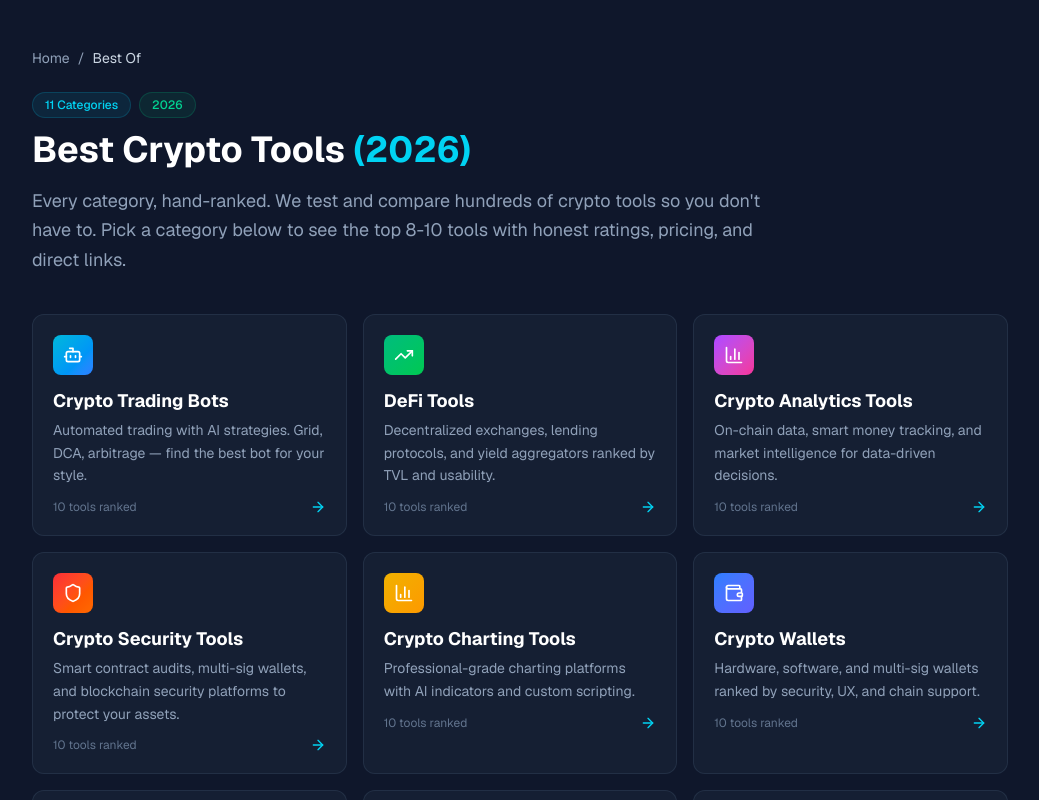
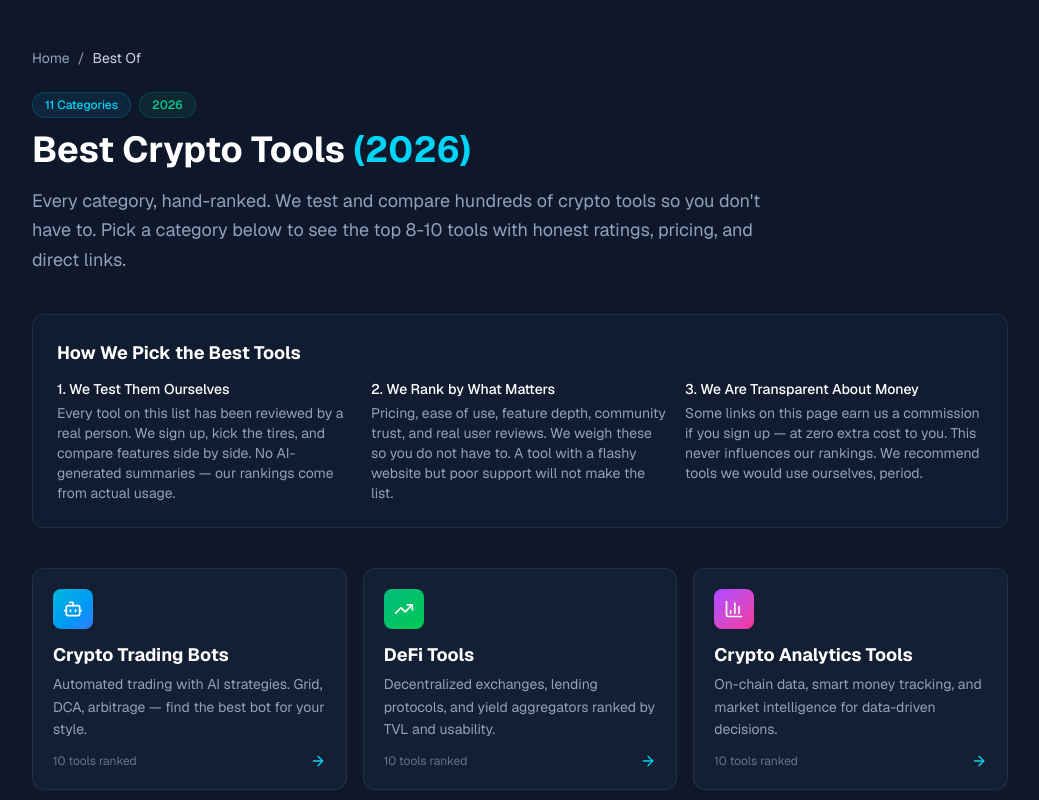
Before and after one commit to 905146391-hue/cryptoaifinder, a Next.js app: page /best in a window 1280 px wide. Shown: the top 800 px of the page, without its empty margins (120-1159 px from the left). Built offline with nearby package versions, Linux system fonts and the light colour scheme.

Commit message:
feat: add How We Choose section to /best page

```diff
--- a/src/app/best/page.tsx
+++ b/src/app/best/page.tsx
@@ -166,6 +166,25 @@ export default function BestIndexPage() {
             </p>
           </div>
 
+          {/* How We Choose */}
+          <div className="bg-slate-800/30 border border-slate-700/50 rounded-xl p-6 mb-10">
+            <h2 className="text-lg font-bold text-white mb-3">How We Pick the Best Tools</h2>
+            <div className="grid grid-cols-1 sm:grid-cols-3 gap-4 text-sm text-slate-400">
+              <div>
+                <p className="text-white font-medium mb-1">1. We Test Them Ourselves</p>
+                <p>Every tool on this list has been reviewed by a real person. We sign up, kick the tires, and compare features side by side. No AI-generated summaries — our rankings come from actual usage.</p>
+              </div>
+              <div>
+                <p className="text-white font-medium mb-1">2. We Rank by What Matters</p>
+                <p>Pricing, ease of use, feature depth, community trust, and real user reviews. We weigh these so you do not have to. A tool with a flashy website but poor support will not make the list.</p>
+              </div>
+              <div>
+                <p className="text-white font-medium mb-1">3. We Are Transparent About Money</p>
+                <p>Some links on this page earn us a commission if you sign up — at zero extra cost to you. This never influences our rankings. We recommend tools we would use ourselves, period.</p>
+              </div>
+            </div>
+          </div>
+
           {/* Category Grid */}
           <div className="grid grid-cols-1 sm:grid-cols-2 lg:grid-cols-3 gap-4 mb-12">
             {categories.map((cat) => (
```
